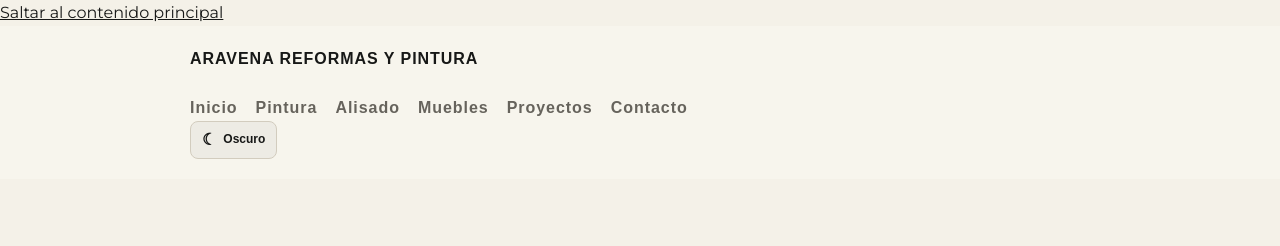
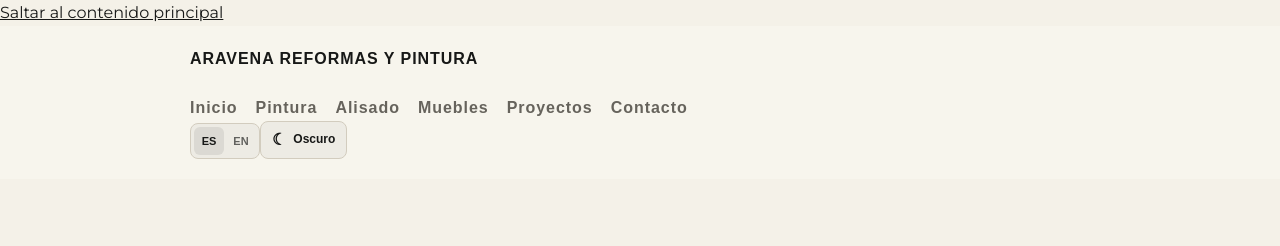
Before and after one commit to naravena/aravena-reformas, a plain HTML site: page pintura-malaga/index.html in a window 1280 px wide. Shown: the top 246 px of the page. Drawn offline with Linux system fonts and the light colour scheme; a web font is replaced by a local one.

Commit message:
feat: add Spanish and English language switcher

```diff
--- a/pintura-malaga/index.html
+++ b/pintura-malaga/index.html
@@ -36,6 +36,7 @@
     <link rel="icon" type="image/svg+xml" href="/assets/icon/favicon-light.svg" data-theme-favicon>
   <link rel="stylesheet" href="/style.css">
 <script src="/theme.js" defer></script>
+<script src="/i18n.js" defer></script>
 </head>
 <body class="page-service">
 <a class="skip-link" href="#main-content">Saltar al contenido principal</a>
```
